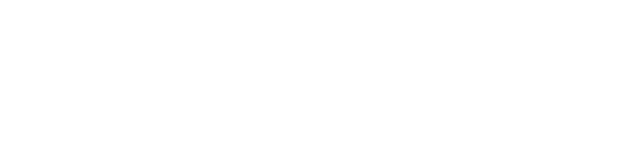
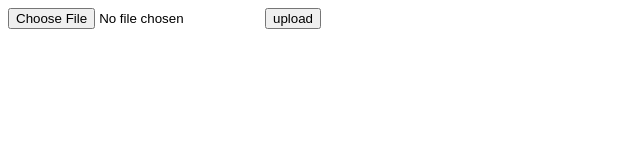
Before and after one commit to adamlapidoth/pythonBackend, a plain HTML site: page pythonImageService/index.html in a window 1280 px wide. Shown: the whole page, without its empty margins (0-640 px from the left). Drawn offline with Linux system fonts and the light colour scheme.

Commit message:
created index.html:
A html for uploading images

```diff
--- a/pythonImageService/index.html
+++ b/pythonImageService/index.html
@@ -5,6 +5,9 @@
     <title>Title</title>
 </head>
 <body>
-
+<form method="POST" action="/" enctype="multipart/form-data">
+    <input type="file" name="imgFile" accept=".jpg,.png">
+    <input type="submit" value="upload">
+</form>
 </body>
 </html>
```
